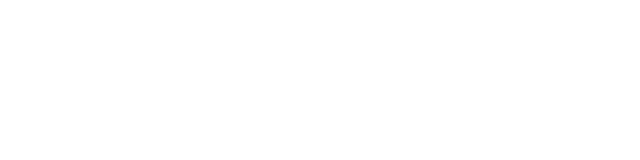
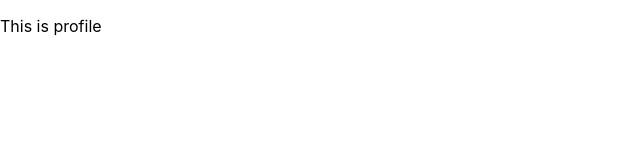
Before and after one commit to CourTeous33/Meetings-Finder, a React (Create React App) app in the folder app/: page /profile in a window 1280 px wide. Shown: the top 160 px of the page, without its empty margins (0-640 px from the left). Built offline with nearby package versions, Linux system fonts and the light colour scheme.

Commit message:
add router and skeleton profile page code

```diff
--- a/app/src/App.js
+++ b/app/src/App.js
@@ -1,13 +1,26 @@
 import React from 'react';
-import logo from './logo.svg';
+import {
+    BrowserRouter as Router,
+    Switch,
+    Route,
+    Link
+} from "react-router-dom";
 import './App.css';
+import ProfileContainer from './components/profile/ProfileContainer'
 
 function App() {
-  return (
-    <div className="App">
-
-    </div>
-  );
+    return (
+        <Router>
+            <Switch>
+                <Route path="/profile">
+                    <ProfileContainer />
+                </Route>
+                <Route path={"/"}>
+                    <p>This is home page</p>
+                </Route>
+            </Switch>
+        </Router>
+    );
 }
 
 export default App;
--- /dev/null
+++ b/app/src/components/profile/Profile.js
@@ -0,0 +1,13 @@
+import React, { Component } from 'react';
+
+class Profile extends Component {
+    render () {
+        return (
+          <div className={"profile-content-container"}>
+              <p>This is profile</p>
+          </div>
+        );
+    }
+}
+
+export default Profile;
--- /dev/null
+++ b/app/src/components/profile/ProfileContainer.js
@@ -0,0 +1,11 @@
+import React from 'react';
+import Profile from './Profile';
+
+const ProfileContainer = () => {
+    return (
+      <div className={"profile-container"}>
+          <Profile/>
+      </div>
+    );
+};
+export default ProfileContainer;
```
